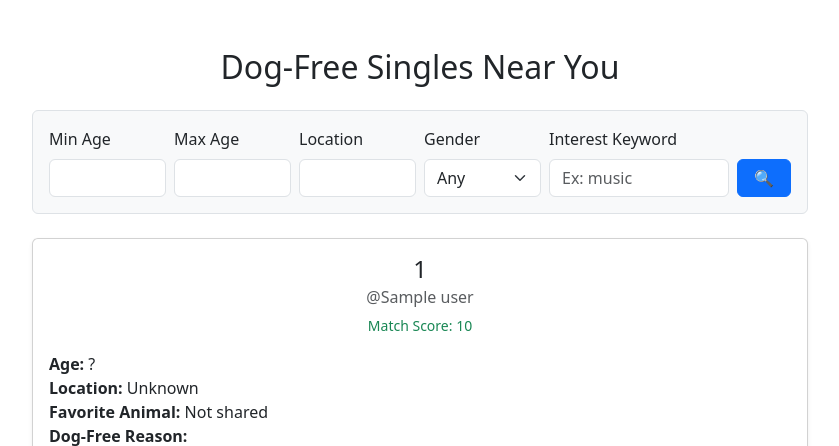
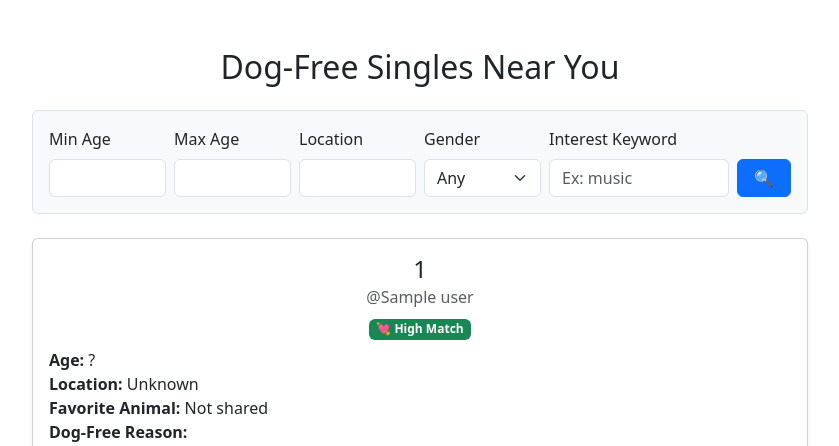
Before and after one commit to doremimo/DogFreeDatingApp, a Flask app: template templates/browse.html in a window 1280 px wide. Shown: the top 446 px of the page, without its empty margins (220-1059 px from the left). Run offline with Flask 3, Linux system fonts and the light colour scheme; the template is opened without the code that fills it: most values are stand-ins (such as "Sample title", 1, 10 or a date in 2020).

Commit message:
Create a High Match badge

```diff
--- a/templates/browse.html
+++ b/templates/browse.html
@@ -58,8 +58,10 @@
 
                                 <h4 class="card-title">{{ user[0] or user[1] }}</h4>
                                 <h6 class="card-subtitle text-muted mb-2">@{{ user[1] }}</h6>
-                                <p class="text-success small">Match Score: {{ score }}</p>
 
+                                {% if score >= 4 %}
+                                    <span class="badge bg-success mb-2">💘 High Match</span>
+                                {% endif %}
 
                                 <ul class="list-unstyled mb-3 text-start">
                                     <li><strong>Age:</strong> {{ user[2] or "?" }}</li>
```
